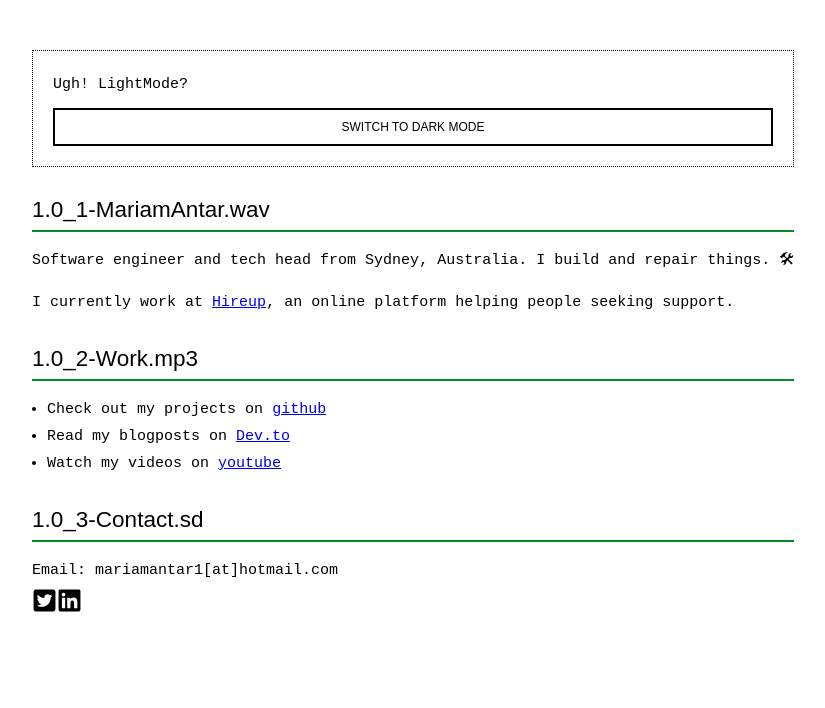
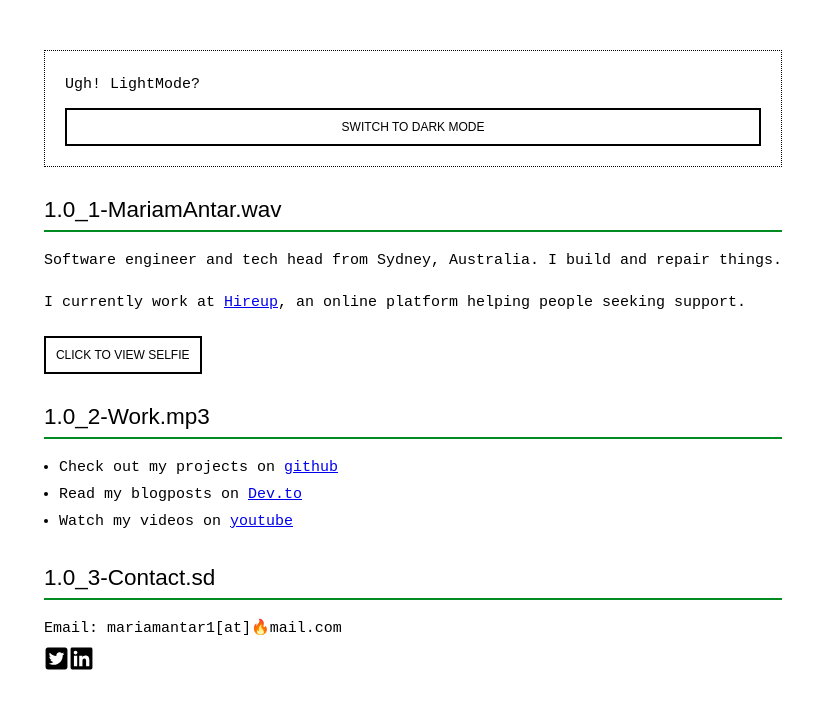
Before and after one commit to mariamantar/Official_Portfolio, a React (Create React App) app in the folder beta/: page / in a window 1280 px wide. Shown: the top 708 px of the page, without its empty margins (227-1052 px from the left). Built offline with nearby package versions, Linux system fonts and the light colour scheme.

Commit message:
added toggle image

```diff
--- a/beta/src/App.css
+++ b/beta/src/App.css
@@ -17,6 +17,20 @@ h2 {
   padding-top: 1em;
 }
 
+button {
+  text-align: center;
+  border: 2px solid black;
+  background-color: white;
+  padding: 10px;
+  font-size: 12px;
+  text-transform: uppercase;
+}
+button:hover {
+  cursor: pointer;
+  color: #008c23;
+  border-color: #008c23;
+}
+
 p {
   padding-top: 1em;
 }
--- a/beta/src/Home.js
+++ b/beta/src/Home.js
@@ -1,8 +1,21 @@
-import React from 'react';
+import React, { Component } from 'react';
 import './Home.scss';
 import { FaTwitterSquare, FaLinkedin } from 'react-icons/fa';
+import trollface from './trollface.png';
 
-const Home = () => {
+class Home extends Component {
+  constructor(props) {
+    super(props);
+    this.state = { hidden: true };
+    this.toggleImage = this.toggleImage.bind(this);
+  }
+
+  toggleImage() {
+    this.setState({ hidden: false });
+  }
+
+  render() {
+    const clickme = this.toggleImage;
     return (
       <div className="container">
         <main>
@@ -17,8 +30,8 @@ const Home = () => {
           </header>
           <div className="content">
             <p>
-            Software engineer and tech head from Sydney, Australia. I build and
-            repair things. 🛠
+              Software engineer and tech head from Sydney, Australia. I build
+              and repair things.
             </p>
             <p>
               I currently work at{' '}
@@ -33,6 +46,15 @@ const Home = () => {
               </span>
               , an online platform helping people seeking support.
             </p>
+            <div className="portfolio-pic">
+              <button onClick={clickme}>Click to view selfie</button>
+            </div>
+
+            {!this.state.hidden && (
+              <div className="trollface-pic">
+                <img alt="dance" src={trollface} />
+              </div>
+            )}
           </div>
           <div>
             <h2>1.0_2-Work.mp3</h2>
@@ -79,7 +101,13 @@ const Home = () => {
           </div>
           <div className="contact">
             <h2>1.0_3-Contact.sd</h2>
-          <p>Email: mariamantar1[at]hotmail.com</p>
+            <p>
+              Email: mariamantar1[at]
+              <span role="img" aria-label="hot">
+                🔥
+              </span>
+              mail.com
+            </p>
           </div>
           <div className="social">
             <ul>
@@ -106,6 +134,7 @@ const Home = () => {
         </main>
       </div>
     );
-};
+  }
+}
 
 export default Home;
--- a/beta/src/Home.scss
+++ b/beta/src/Home.scss
@@ -18,22 +18,15 @@
       padding-top: 0;
       padding-bottom: 10px;
     }
-    button {
-      text-align: center;
-      border: 2px solid black;
-      background-color: white;
-      padding: 10px;
-      font-size: 12px;
-      text-transform: uppercase;
-    }
-    button:hover {
-      cursor: pointer;
-      color: #008c23;
-      border-color: #008c23;
-    }
   }
 }
 
+.portfolio-pic {
+  padding-top: 20px;
+}
+.trollface-pic {
+  padding-top: 20px;
+}
 .work {
   padding-left: 1em;
 }
@@ -50,12 +43,13 @@
   li {
     font-size: 25px;
   }
-  li:hover {
+  li a:hover {
     cursor: pointer;
     color: #008c23;
   }
 }
 
 .troll {
-  background-image: url(https://tenor.com/view/sike-troll-face-dancing-meme-psych-gif-4318961);
+  background-color: black;
+  color: green;
 }
```
Also changed, not shown: beta/src/setupTests.js (deleted, +0 -5 lines), beta/src/trollface.png (added). Lines whose indentation alone changed are shown as unchanged.
